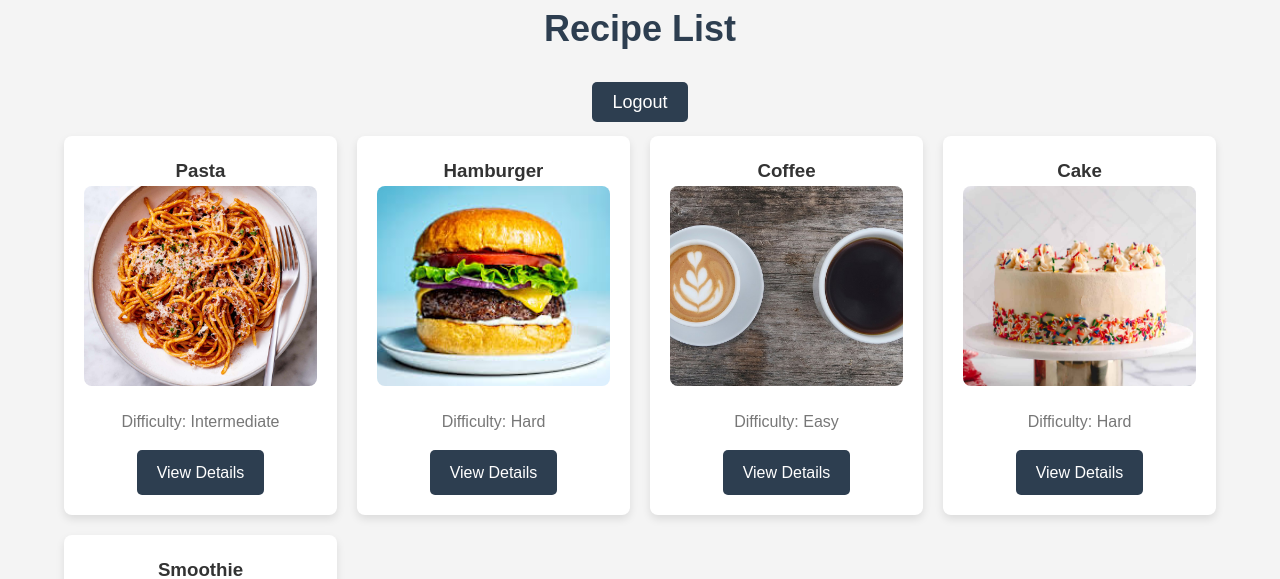
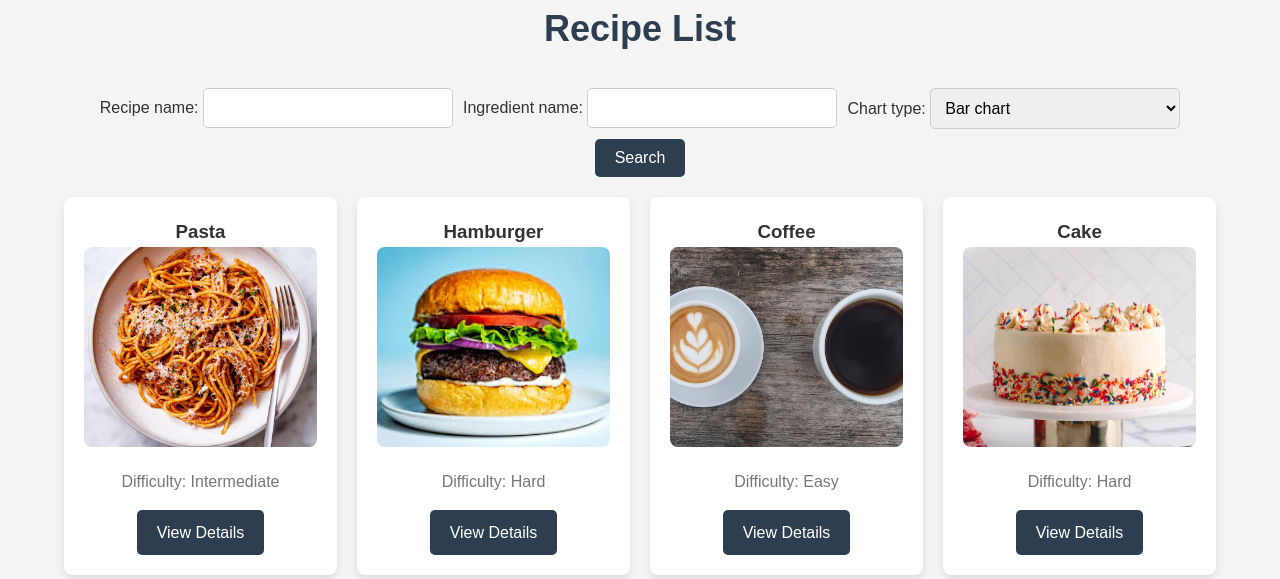
Before and after one commit to shareifjones/recipe-app, a Django app: page /list/ in a window 1280 px wide. Shown: the top 579 px of the page. Run offline with Django 4.2, Linux system fonts and the light colour scheme; a user stored in the database is signed in; data comes from the database, SQL or seed files in the repository; both versions use the stored data as it was after the commit.

Commit message:
working on 2.7.

```diff
--- /dev/null
+++ b/src/recipes/forms.py
@@ -0,0 +1,12 @@
+from django import forms
+
+CHART__CHOICES = (          #specify choices as a tuple
+   ('#1', 'Bar chart'),    # when user selects "Bar chart", it is stored as "#1"
+   ('#2', 'Pie chart'),
+   ('#3', 'Line chart')
+   )
+#define class-based Form imported from Django forms
+class RecipesSearchForm(forms.Form):
+   recipe_name= forms.CharField(max_length=120, required=False)
+   ingredient_name = forms.CharField(max_length=120, required=False)
+   chart_type = forms.ChoiceField(choices=CHART__CHOICES)
--- a/src/recipes/templates/recipes/recipes_list.html
+++ b/src/recipes/templates/recipes/recipes_list.html
@@ -39,6 +39,39 @@
             margin-bottom: 30px;
             font-size: 36px;
             color: #2d3e50;
+        }
+
+        /* Style the search form */
+        .search-form {
+            display: flex;
+            flex-wrap: wrap;
+            justify-content: center;
+            gap: 10px;
+            margin-bottom: 20px;
+        }
+
+        .search-form input,
+        .search-form select {
+            padding: 10px;
+            font-size: 16px;
+            border: 1px solid #ccc;
+            border-radius: 5px;
+            width: 250px;
+        }
+
+        .search-form button {
+            background-color: #2d3e50;
+            color: white;
+            border: none;
+            padding: 10px 20px;
+            font-size: 16px;
+            border-radius: 5px;
+            cursor: pointer;
+            transition: background-color 0.3s ease;
+        }
+
+        .search-form button:hover {
+            background-color: #1f2a36;
         }
 
         /* Create a grid for recipe cards */
@@ -120,11 +153,25 @@
     <div class="container">
         <h1>Recipe List</h1>
 
-        <!-- Button to logout-->
-        <a href="{% url 'success' %}" class="return-home">Logout</a>
+        <!-- Search Form -->
+        <form method="GET" class="search-form">
+            {{ form.as_p }}
+            <button type="submit" class="search-btn">Search</button>
+        </form>
 
+        {% if table %}
+        <!-- Display table only if there are search results -->
+        <div class="search-results">
+            <h2>Search Results</h2>
+            <div class="table-responsive">
+                {{ table|safe }}
+            </div>
+        </div>
+        {% endif %}
+
+        <!-- Recipe Cards -->
         <div class="recipe-list">
-            {% for recipe in object_list %}
+            {% for recipe in recipes %}
             <div class="recipe-card">
                 <h3>{{ recipe.name }}</h3>
                 <img src="{{ recipe.pic.url }}" alt="{{ recipe.name }}" class="recipe-img">
@@ -134,6 +181,7 @@
             {% endfor %}
         </div>
     </div>
+
 </body>
 
 </html>
--- a/src/recipes/urls.py
+++ b/src/recipes/urls.py
@@ -5,6 +5,6 @@ app_name = 'recipes'
 
 urlpatterns = [
     path('', home, name='home'),  # This is the home URL pattern
-    path('list/<pk>', RecipeDetailView.as_view(), name='recipes_detail'),
+    path('list/<int:pk>', RecipeDetailView.as_view(), name='recipes_detail'),
     path('list/', RecipeListView.as_view(), name='recipes_list'),
 ]
--- a/src/recipes/views.py
+++ b/src/recipes/views.py
@@ -1,19 +1,59 @@
 from django.shortcuts import render
 from django.views.generic import ListView, DetailView
 from .models import Recipe
+from .forms import RecipesSearchForm
+import pandas as pd
+from django.utils.safestring import mark_safe
+# To protect class-based views
+from django.contrib.auth.mixins import LoginRequiredMixin
+from django.urls import reverse
 
-#to protect class-based view
-from django.contrib.auth.mixins import LoginRequiredMixin
-
-# Create your views here.
-
+# Home View
 def home(request):
     return render(request, 'recipes/recipes_home.html')
 
+# Recipe List View with Search Functionality
+# views.py
 class RecipeListView(LoginRequiredMixin, ListView):
     model = Recipe
     template_name = 'recipes/recipes_list.html'
+    context_object_name = "recipes"
 
+    def get_context_data(self, **kwargs):
+        context = super().get_context_data(**kwargs)
+        form = RecipesSearchForm(self.request.GET or None)
+        context['form'] = form
+
+        if form.is_valid():
+            recipe_name = form.cleaned_data.get('recipe_name')
+            ingredient_name = form.cleaned_data.get('ingredient_name')
+
+            # Filter recipes based on user input
+            queryset = Recipe.objects.all()
+            if recipe_name:
+                queryset = queryset.filter(name__icontains=recipe_name)
+            if ingredient_name:
+                queryset = queryset.filter(ingredients__icontains=ingredient_name)
+
+            # Convert QuerySet to Pandas DataFrame
+            recipes_df = pd.DataFrame.from_records(
+                queryset.values('id', 'name', 'ingredients', 'cooking_time')
+            )
+
+            # Modify 'name' to include a clickable link to the recipe details page
+            recipes_df['name'] = recipes_df.apply(
+                lambda row: f'<a href="{reverse("recipes:recipes_detail", args=[row["id"]])}">{row["name"]}</a>', axis=1
+)
+
+
+            context['table'] = recipes_df.to_html(classes='table table-striped', index=False, escape=False)
+
+        return context
+
+
+
+
+# Recipe Detail View
 class RecipeDetailView(LoginRequiredMixin, DetailView):
     model = Recipe
     template_name = 'recipes/recipes_detail.html'
```
Also changed, not shown: src/db.sqlite3.
